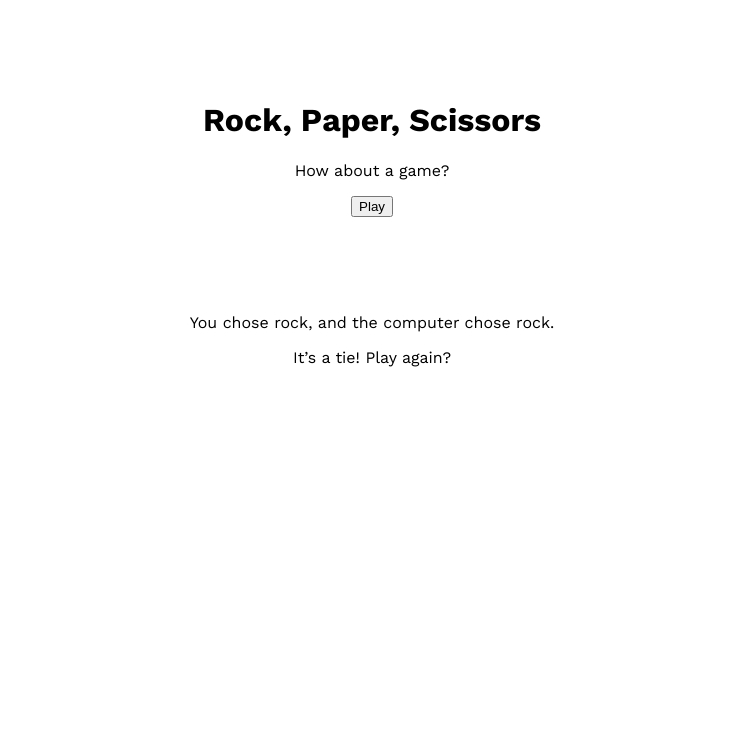
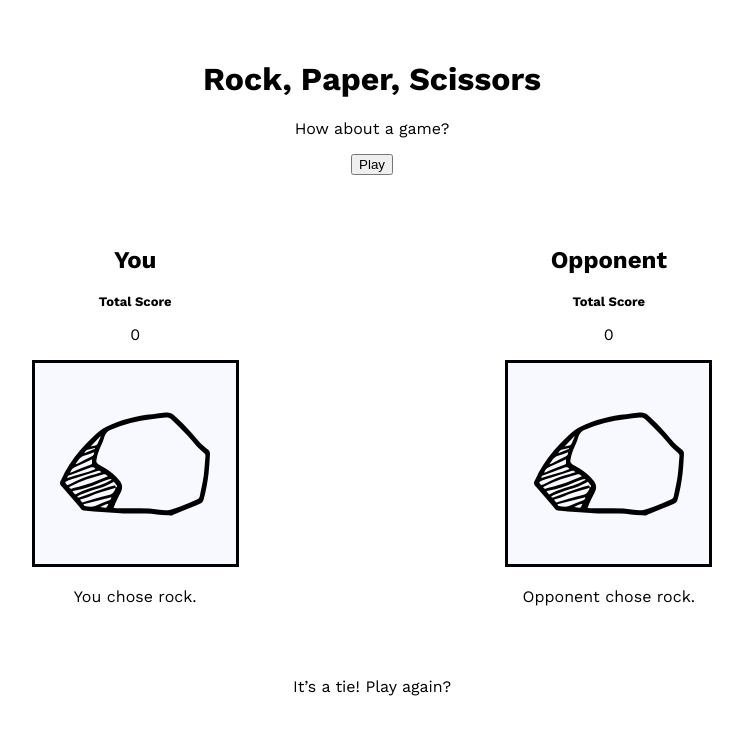
Before and after one commit to ejpiller/rock-paper-scissors, a plain HTML site: page index.html in a window 1280 px wide. Both pictures are taken after a click on the button "Play". Shown: the whole page, without its empty margins (268-1011 px from the left). Drawn offline with nearby package versions, Linux system fonts and the light colour scheme.

Commit message:
Major redesign

```diff
--- a/index.html
+++ b/index.html
@@ -10,39 +10,39 @@
       href="https://fonts.googleapis.com/css2?family=Work+Sans:ital,wght@0,200;0,400;0,700;1,200;1,400;1,700&display=swap"
       rel="stylesheet"
     />
-    <style>
-      body {
-        font-family: "Work Sans", sans-serif;
-      }
-
-      .margin {
-        margin-top: 5rem;
-      }
-
-      .container {
-        display: flex;
-        flex-direction: column;
-        position: fixed;
-        top: 10%;
-        left: 0;
-        right: 0;
-      }
-
-      .child {
-        text-align: center;
-      }
-    </style>
+    <link href="styles.css" rel="stylesheet" />
   </head>
   <body>
-    <div class="container">
-      <div class="child">
-        <h1>Rock, Paper, Scissors</h1>
-        <p>How about a game?</p>
-        <button>Play</button>
+    <div class="main-container">
+      <div class="h-container">
+        <div class="item" style="min-width: 500px">
+          <h1>Rock, Paper, Scissors</h1>
+          <p>How about a game?</p>
+          <button>Play</button>
+        </div>
       </div>
-      <div class="child margin">
-        <p id="roll"></p>
-        <p id="result"></p>
+      <div class="h-container">
+        <div class="item">
+          <h2>You</h2>
+          <h3>Total Score</h3>
+          <p id="you-score"><b>2</b></p>
+          <div class="image-block">
+            <img id="you-image" src="question-mark.svg" />
+          </div>
+          <p id="you-choice">You chose <b>rock</b>.</p>
+        </div>
+        <div class="item">
+          <h2>Opponent</h2>
+          <h3>Total Score</h3>
+          <p id="opponent-score"><b>1</b></p>
+          <div class="image-block">
+            <img id="opponent-image" src="question-mark.svg" />
+          </div>
+          <p id="opponent-choice">Your opponent chose <b>scissors</b>.</p>
+        </div>
+      </div>
+      <div class="item">
+        <p id="result">You win! Play again?</p>
       </div>
     </div>
     <script src="rock-paper-scissors.js"></script>
--- a/rock-paper-scissors.js
+++ b/rock-paper-scissors.js
@@ -1,3 +1,8 @@
+let playerScore = 0;
+let opponentScore = 0;
+document.getElementById("you-score").innerText = `${playerScore}`;
+document.getElementById("opponent-score").innerText = `${opponentScore}`;
+
 function getRandomInt(max) {
   return Math.floor(Math.random() * max);
 }
@@ -8,20 +13,61 @@ function play() {
   const computerIndex = array.indexOf(computer);
   const player = array[getRandomInt(3)];
   const playerIndex = array.indexOf(player);
+
+  document.getElementById("you-choice").innerHTML = `You chose ${player}.`;
   document.getElementById(
-    "roll"
-  ).innerHTML = `You chose ${player}, and the computer chose ${computer}.`;
+    "opponent-choice"
+  ).innerHTML = `Opponent chose ${computer}.`;
+
+  switch (playerIndex) {
+    case 0:
+      document.getElementById("you-image").src = "rock.svg";
+      break;
+    case 1:
+      document.getElementById("you-image").src = "paper.svg";
+      break;
+    case 2:
+      document.getElementById("you-image").src = "scissors.svg";
+      break;
+    default:
+      break;
+  }
+
+  switch (computerIndex) {
+    case 0:
+      document.getElementById("opponent-image").src = "rock.svg";
+      break;
+    case 1:
+      document.getElementById("opponent-image").src = "paper.svg";
+      break;
+    case 2:
+      document.getElementById("opponent-image").src = "scissors.svg";
+      break;
+    default:
+      break;
+  }
+
+
   if (playerIndex === 0 && computerIndex === 2) {
     document.getElementById("result").innerHTML = `You win! Play again?`;
+    playerScore = playerScore + 1;
   } else if (playerIndex === 2 && computerIndex === 0) {
     document.getElementById("result").innerHTML = `You lose! Play again?`;
+    opponentScore = opponentScore + 1;
   } else if (playerIndex > computerIndex) {
     document.getElementById("result").innerHTML = `You win! Play again?`;
+    playerScore = playerScore + 1;
   } else if (computerIndex > playerIndex) {
     document.getElementById("result").innerHTML = `You lose! Play again?`;
+    opponentScore = opponentScore + 1;
   } else {
     document.getElementById("result").innerHTML = `It’s a tie! Play again?`;
   }
+
+  document.getElementById("you-score").innerText = `${playerScore}`;
+  document.getElementById("opponent-score").innerText = `${opponentScore}`;
+
 }
 
+
 document.getElementsByTagName("button")[0].addEventListener("click", play);
--- /dev/null
+++ b/styles.css
@@ -0,0 +1,35 @@
+.main-container {
+  display: flex;
+  flex-direction: column;
+  align-items: center;
+}
+
+.h-container {
+    display: flex;
+}
+
+.item {
+    width: 35vw;
+    min-width: 250px;
+    text-align: center;
+}
+
+img {
+    border: 3px solid black;
+    background-color: ghostwhite;
+    padding: 2vw;
+    max-height: 150px;
+    max-width: 150px;
+}
+
+div {
+    margin: 1vw;
+}
+
+body {
+    font-family: "Work Sans", sans-serif;
+  }
+
+h3 {
+    font-size: small;
+}
```
Also changed, not shown: paper.svg (added), question-mark.svg (added), rock.svg (added), scissors.svg (added).
